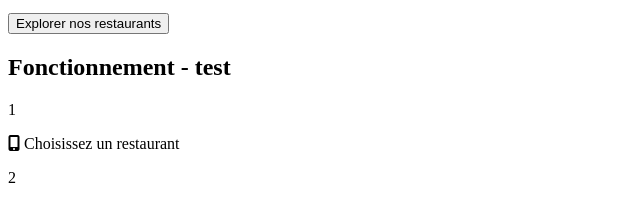
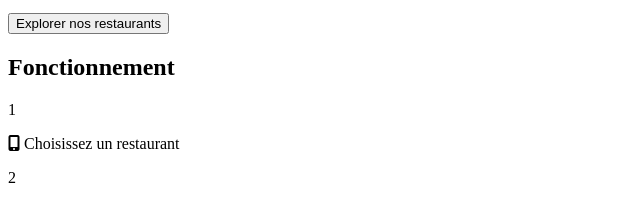
Before and after one commit to lmpaul/ohmyfood, a plain HTML site: page index.html in a window 1280 px wide. Shown: the part 186-386 px from the top of the page, 0-640 px from the left. Drawn offline with Linux system fonts and the light colour scheme.

Commit message:
ssh key test

```diff
--- a/index.html
+++ b/index.html
@@ -21,7 +21,7 @@
     </div>
   </section>
   <section id='steps'>
-    <h2>Fonctionnement - test</h2>
+    <h2>Fonctionnement</h2>
     <div class='steps-container'>
       <div>
         <p>1</p>
```
